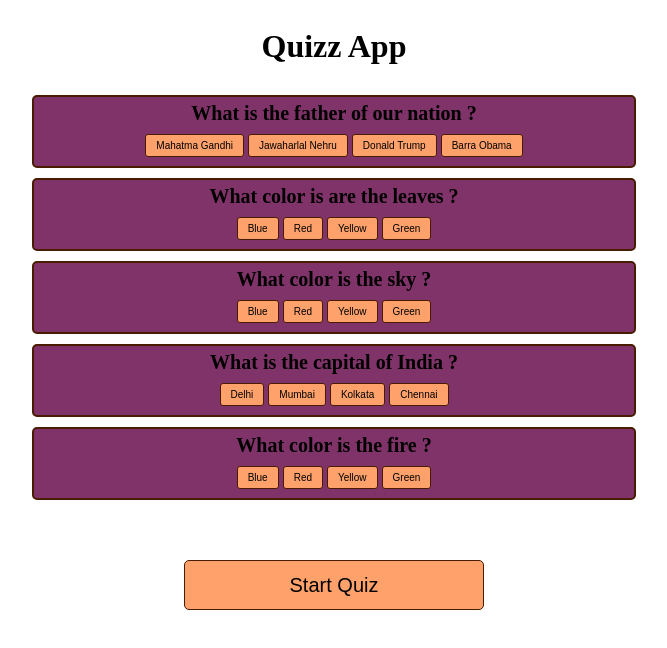
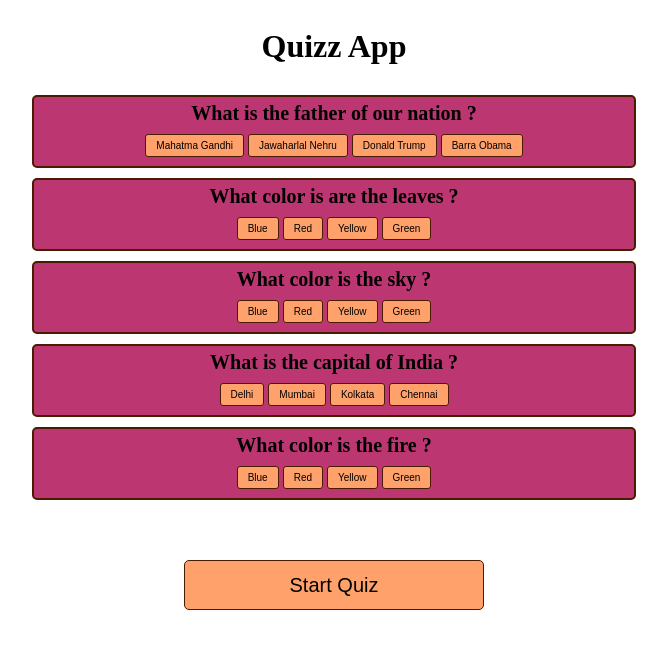
Before and after one commit to iamneo-production/caffbbedffddddbbedcfcfdfbedeaaeafdbbc, a React (Create React App) app in the folder reactapp/: page /quiz in a window 1280 px wide. Shown: the top 648 px of the page, without its empty margins (306-973 px from the left). Built offline with nearby package versions, Linux system fonts and the light colour scheme.

Commit message:
Backup Commit

```diff
--- a/reactapp/src/index.css
+++ b/reactapp/src/index.css
@@ -83,7 +83,7 @@
 .card{
   width: 600px;
   font-size: 20px;
-  background-color:#803369;
+  background-color:#Bc3772;
   border: 2px solid #491b00;
   text-align: center;
   border-radius: 5px;
```
